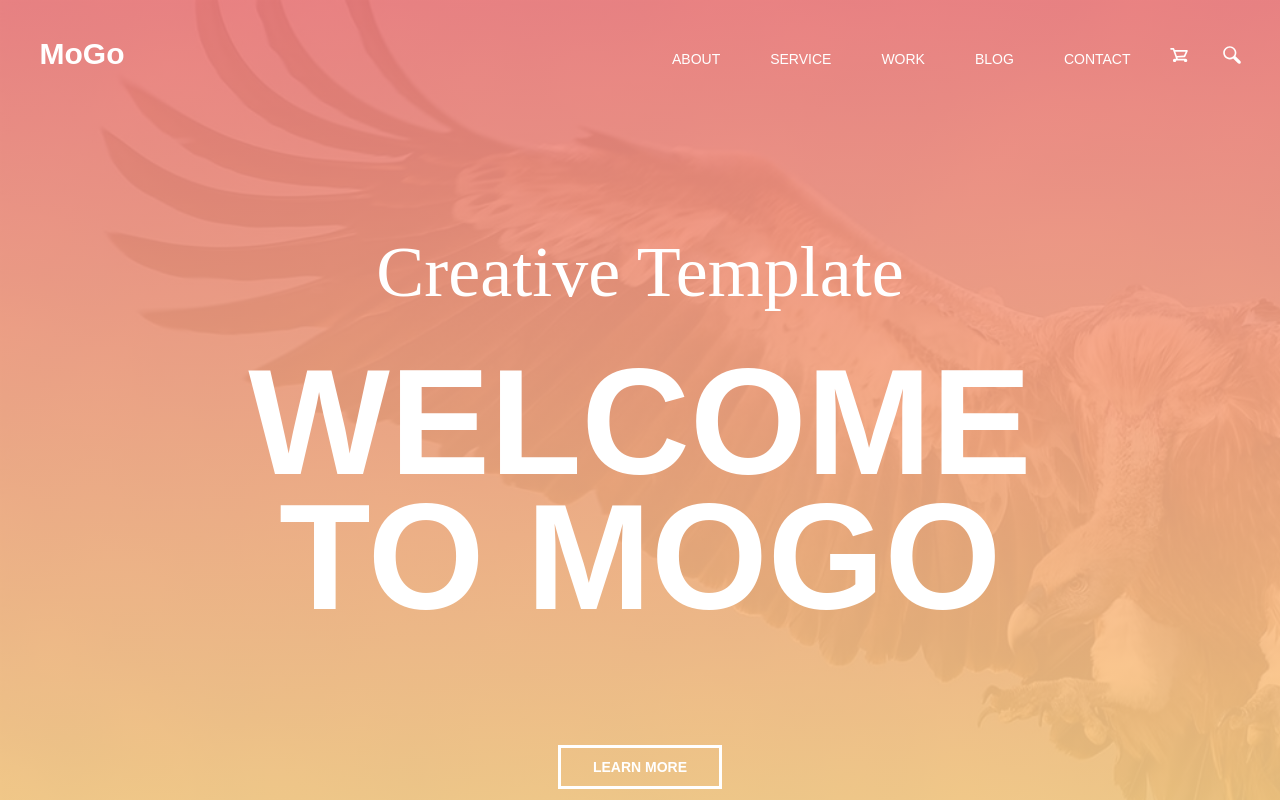
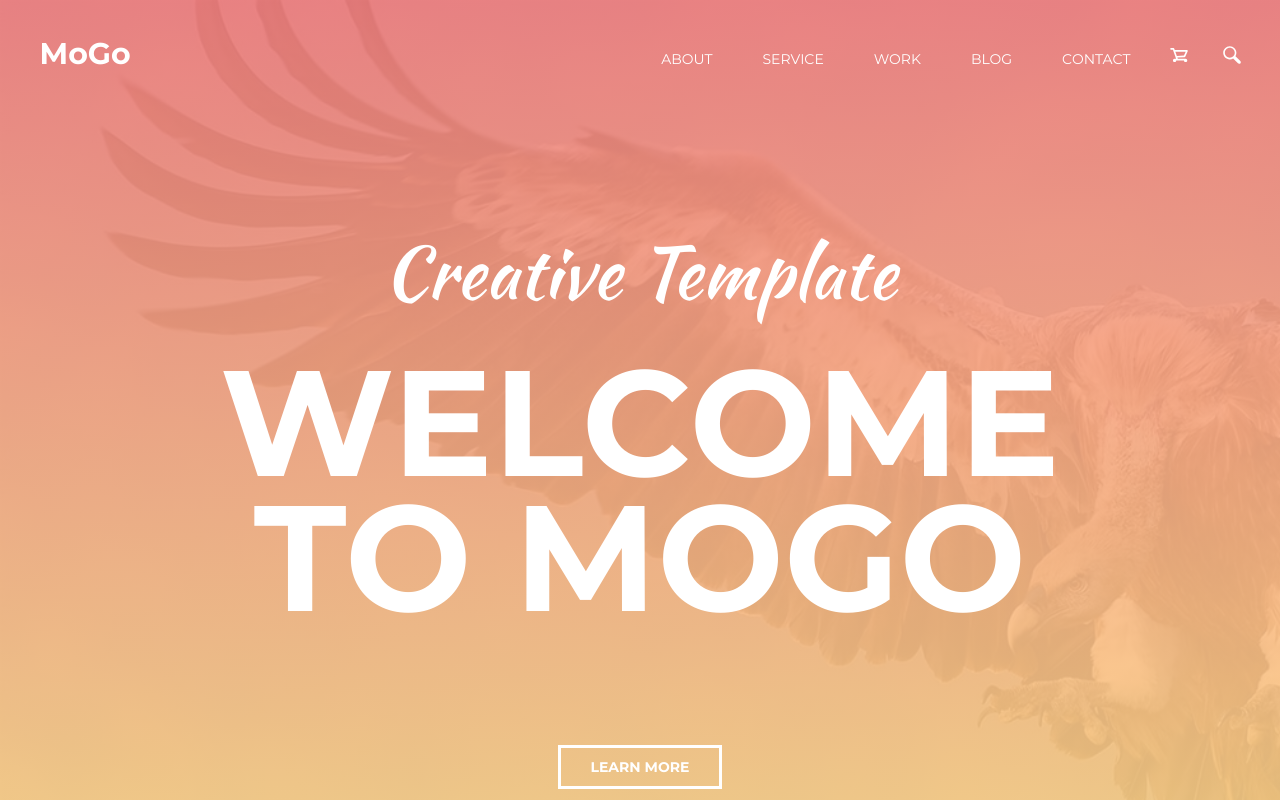
Before and after one commit to ArturStahov/html-css-mod11, a website: page src/index.html in a window 1280 px wide. Shown: the top 800 px of the page. Drawn offline with nearby package versions, Linux system fonts and the light colour scheme; files that its build step writes are made by us from their sources.

Commit message:
comlete v 1.2fix

```diff
--- /dev/null
+++ b/src/sass/component/fonts.scss
@@ -0,0 +1,50 @@
+/* kaushan-script-regular - latin */
+@font-face {
+  font-family: 'Kaushan Script';
+  font-style: normal;
+  font-weight: 400;
+  src: local('Kaushan Script'), local('KaushanScript-Regular'),
+    url('../fonts/kaushan-script-v8-latin-regular.woff2') format('woff2'),
+    /* Chrome 26+, Opera 23+, Firefox 39+ */
+      url('../fonts/kaushan-script-v8-latin-regular.woff') format('woff'); /* Chrome 6+, Firefox 3.6+, IE 9+, Safari 5.1+ */
+}
+/* montserrat-regular - latin */
+@font-face {
+  font-family: 'Montserrat';
+  font-style: normal;
+  font-weight: 400;
+  src: local('Montserrat Regular'), local('Montserrat-Regular'),
+    url('../fonts/montserrat-v14-latin-regular.woff2') format('woff2'),
+    /* Chrome 26+, Opera 23+, Firefox 39+ */
+      url('../fonts/montserrat-v14-latin-regular.woff') format('woff'); /* Chrome 6+, Firefox 3.6+, IE 9+, Safari 5.1+ */
+}
+/* montserrat-700 - latin */
+@font-face {
+  font-family: 'Montserrat';
+  font-style: normal;
+  font-weight: 700;
+  src: local('Montserrat Bold'), local('Montserrat-Bold'),
+    url('../fonts/montserrat-v14-latin-700.woff2') format('woff2'),
+    /* Chrome 26+, Opera 23+, Firefox 39+ */
+      url('../fonts/montserrat-v14-latin-700.woff') format('woff'); /* Chrome 6+, Firefox 3.6+, IE 9+, Safari 5.1+ */
+}
+/* roboto-regular - latin */
+@font-face {
+  font-family: 'Roboto';
+  font-style: normal;
+  font-weight: 400;
+  src: local('Roboto'), local('Roboto-Regular'),
+    url('../fonts/roboto-v20-latin-regular.woff2') format('woff2'),
+    /* Chrome 26+, Opera 23+, Firefox 39+ */
+      url('../fonts/roboto-v20-latin-regular.woff') format('woff'); /* Chrome 6+, Firefox 3.6+, IE 9+, Safari 5.1+ */
+}
+/* roboto-300italic - latin */
+@font-face {
+  font-family: 'Roboto';
+  font-style: italic;
+  font-weight: 300;
+  src: local('Roboto Light Italic'), local('Roboto-LightItalic'),
+    url('../fonts/roboto-v20-latin-300italic.woff2') format('woff2'),
+    /* Chrome 26+, Opera 23+, Firefox 39+ */
+      url('../fonts/roboto-v20-latin-300italic.woff') format('woff'); /* Chrome 6+, Firefox 3.6+, IE 9+, Safari 5.1+ */
+}
--- a/src/sass/component/page-section-title.scss
+++ b/src/sass/component/page-section-title.scss
@@ -12,7 +12,7 @@
   content: '';
   display: block;
   text-transform: none;
-  font-family: var(--deco__font);
+  font-family: $deco__font;
   font-size: 1.5rem;
   color: $first__font__color;
   line-height: 1.2;
@@ -20,7 +20,11 @@
   margin-bottom: 15px;
 }
 .page-section-services-before-text::before {
-  content: var(--section_services-before-text);
+  content: $section_services-before-text;
+}
+
+.page-section-team-before-text::before {
+  content: $section_teem-before-text;
 }
 
 .page-section-title--line::after {
--- a/src/sass/component/teem-block.scss
+++ b/src/sass/component/teem-block.scss
@@ -1,7 +1,3 @@
-.page-section-team-before-text::before {
-  content: var(--section_teem-before-text);
-}
-
 .page-section-title__section-teem--mr {
   margin-bottom: 40px;
 }
--- /dev/null
+++ b/src/sass/helpers/mixins.scss
@@ -0,0 +1,41 @@
+@mixin font-settings($size, $height) {
+  font-size: $size;
+  line-height: $height;
+}
+
+@mixin pseudo($display: inline-block, $content: '') {
+  display: $display;
+  content: $content;
+}
+
+@mixin bg-image($path: '', $size: cover, $repeat: no-repeat, $pos: center) {
+  background-image: url($path);
+  background-size: $size;
+  background-repeat: $repeat;
+  background-position: $pos;
+}
+
+@mixin center-flex($type: 'all') {
+  display: flex;
+
+  @if $type== 'all' {
+    justify-content: center;
+    align-items: center;
+  } @else if $type== 'hor' {
+    justify-content: center;
+  } @else if $type== 'ver' {
+    align-items: center;
+  }
+}
+
+@mixin generate-pseudo-icons($baseclass, $list, $path, $ext) {
+  @each $icon in $list {
+    .#{$baseclass}#{$icon}::before {
+      background-image: url(#{$path}#{$icon}.#{$ext});
+
+      @media (min-resolution: 192dpi), (min-resolution: 2dppx) {
+        background-image: url(#{$path}#{$icon}@2px.#{$ext});
+      }
+    }
+  }
+}
--- a/src/sass/main.scss
+++ b/src/sass/main.scss
@@ -1,4 +1,6 @@
 @import 'normalize';
+@import 'helpers/mixins';
+@import 'component/fonts.scss';
 @import 'helpers/variebles';
 @import 'base';
 
```
Also changed, not shown: package.json (+4 -3 lines), src/index.html (+151 -49 lines), 1 other file.
